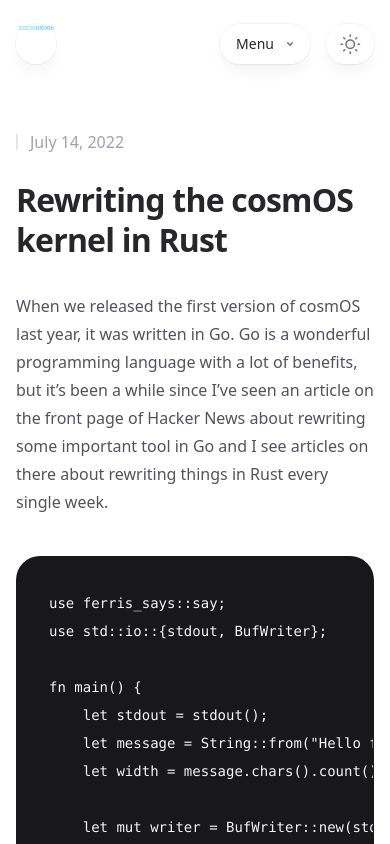
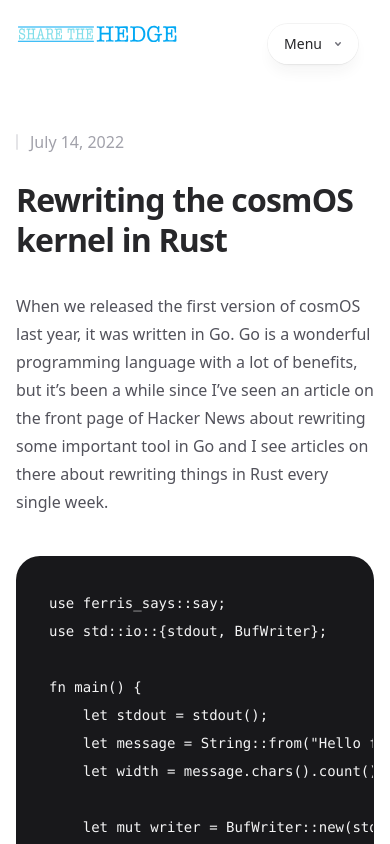
Before and after one commit to blimey85/ShareTheHedge, a Next.js app: page /articles/rewriting-the-cosmos-kernel-in-rust in a window 390 px wide. Shown: the top 844 px of the page. Built offline with nearby package versions, Linux system fonts and the light colour scheme; no server answers.

Commit message:
Updated theme selector so it shows as part of the nav menu on mobile.

```diff
--- a/src/components/Header.tsx
+++ b/src/components/Header.tsx
@@ -125,6 +125,7 @@
                                 className="-m-1 p-1">
                                 <CloseIcon className="h-6 w-6 text-zinc-500 dark:text-zinc-400" />
                             </Popover.Button>
+                            <ThemeToggle />
                             <h2 className="text-sm font-medium text-zinc-600 dark:text-zinc-400">
                                 Navigation
                             </h2>
@@ -234,15 +235,7 @@
     className,
     ...props
 }: React.ComponentPropsWithoutRef<'div'>) {
-    return (
-        <div
-            className={clsx(
-                className,
-                'h-10 w-10 rounded-full bg-white/90 p-0.5 shadow-lg shadow-zinc-800/5 ring-1 ring-zinc-900/5 backdrop-blur dark:bg-zinc-800/90 dark:ring-white/10'
-            )}
-            {...props}
-        />
-    )
+    return <div {...props} />
 }
 
 function Avatar({
@@ -458,7 +451,7 @@
                                 <DesktopNavigation className="pointer-events-auto hidden md:block" />
                             </div>
                             <div className="flex justify-end md:flex-1">
-                                <div className="pointer-events-auto">
+                                <div className="pointer-events-auto hidden md:block">
                                     <ThemeToggle />
                                 </div>
                             </div>
```
